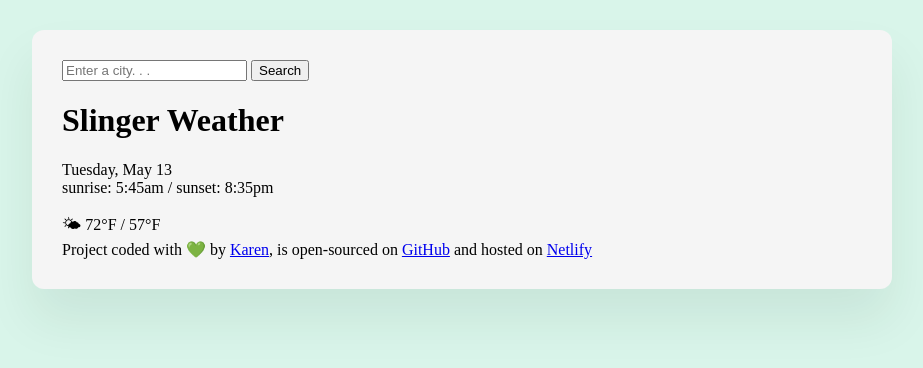
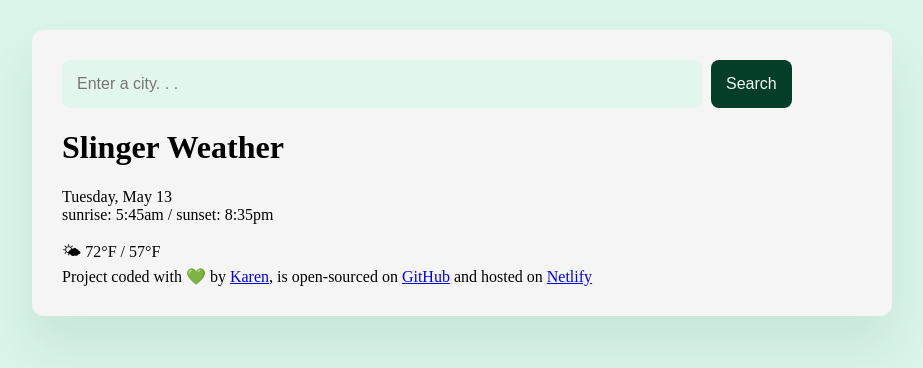
Before and after one commit to kclemens4816/Weather-App, a plain HTML site: page index.html in a window 1280 px wide. Shown: the whole page, without its empty margins (178-1101 px from the left). Drawn offline with Linux system fonts and the light colour scheme; a web font is replaced by a local one.

Commit message:
styled form

```diff
--- a/index.html
+++ b/index.html
@@ -16,9 +16,14 @@
   <body>
     <div class="weather-app">
       <header>
-        <form>
-          <input type="search" placeholder="Enter a city. . ." required />
-          <input type="submit" value="Search" />
+        <form class="search-form">
+          <input
+            type="search"
+            placeholder="Enter a city. . ."
+            required
+            class="search-form-input"
+          />
+          <input type="submit" value="Search" class="search-form-button" />
         </form>
       </header>
       <main>
--- a/src/style.css
+++ b/src/style.css
@@ -10,3 +10,20 @@ body {
   border-radius: 12px;
   padding: 30px;
 }
+.search-form-input {
+  background-color: #e3f6ee;
+  border: none;
+  border-radius: 8px;
+  width: 80%;
+  padding: 15px;
+  font-size: 16px;
+}
+.search-form-button {
+  background-color: #053e28;
+  padding: 15px;
+  border: none;
+  margin-left: 5px;
+  border-radius: 8px;
+  color: whitesmoke;
+  font-size: 16px;
+}
```
